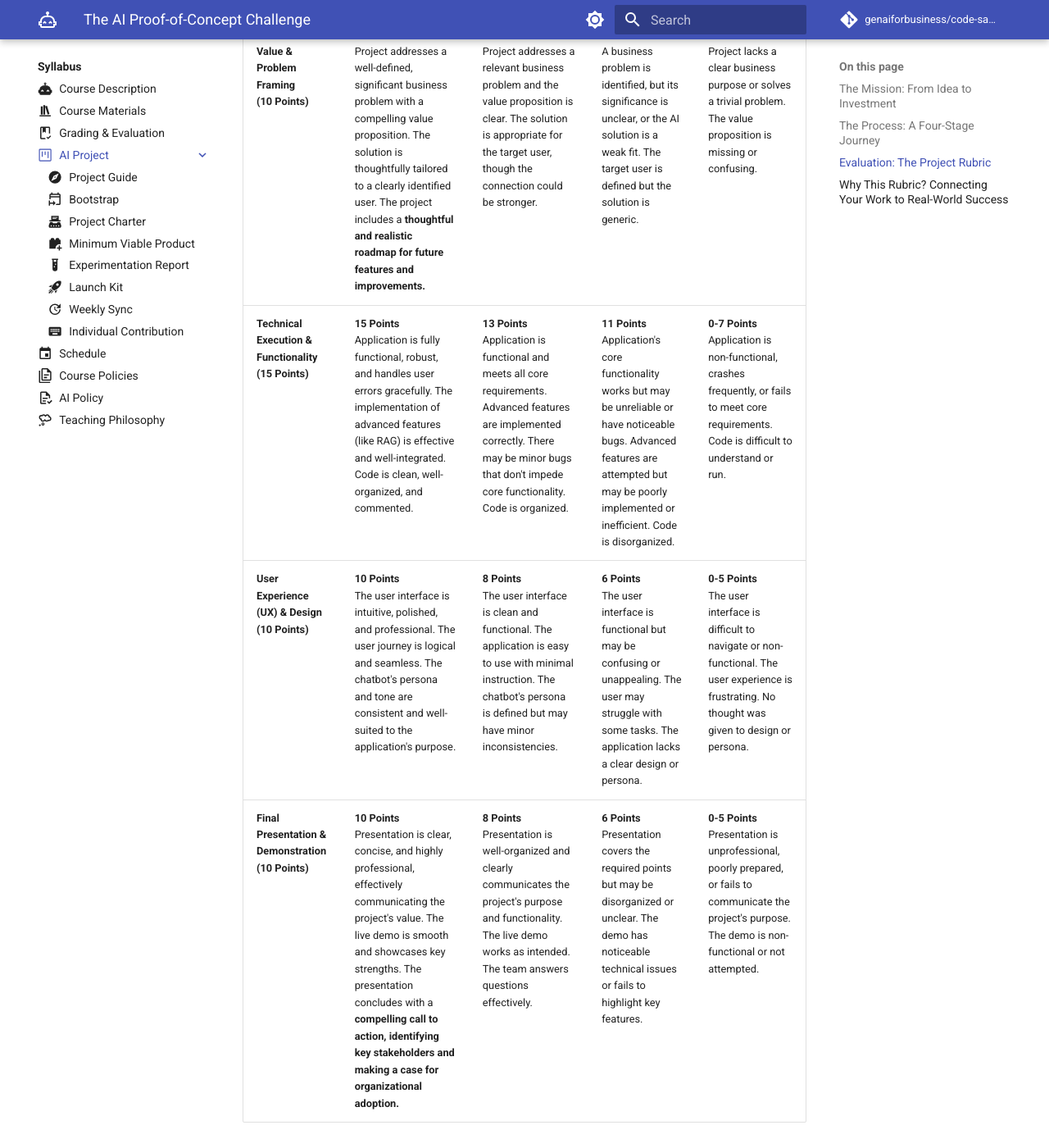
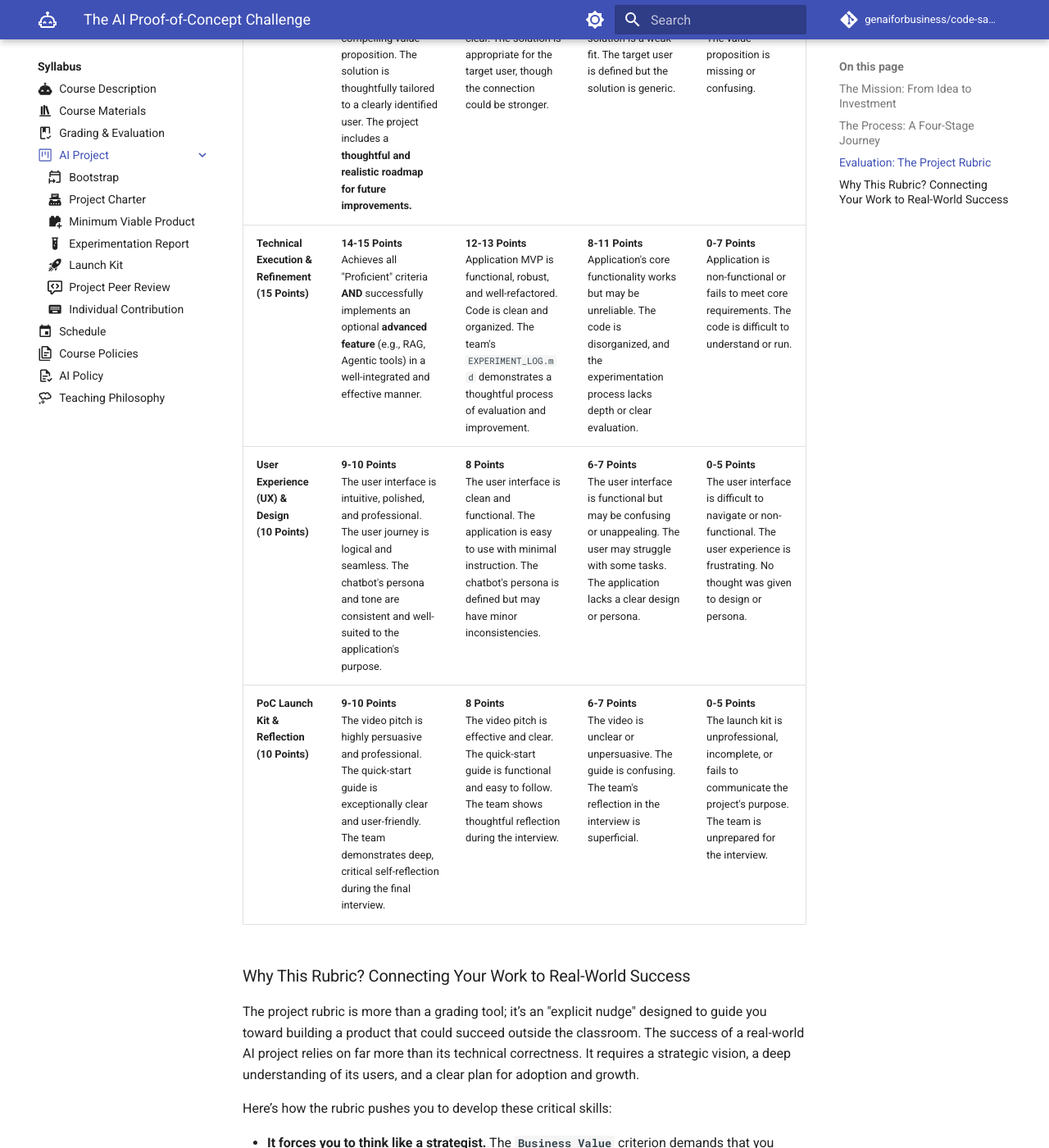
Before and after one commit to genaiforbusiness/genaiforbusiness.github.io, an MkDocs documentation site: the page built from docs/syllabus/ai-project/index.md, in a window 1280 px wide and 1400 px high, scrolled down 1307 px. Shown: the whole window at 82% size. Built offline with MkDocs 1.6.1 and Material for MkDocs 9.7.7, drawn with Linux system fonts in a browser that asks for light colours; comment, search, counter and statistics services are not loaded; some of the changed text lies outside the part shown.

Commit message:
update project sections

```diff
--- a/docs/syllabus/ai-project/index.md
+++ b/docs/syllabus/ai-project/index.md
@@ -4,51 +4,44 @@
 
 # The AI Proof-of-Concept Challenge
 
-## The Mission: From Idea to Investment
+### The Mission: From Idea to Investment
 
 Welcome to the central experience of this course: the AI Proof-of-Concept (PoC) Challenge.
 
 For the rest of this semester, your group will operate as a **cross-functional startup team** within a larger organization. Your mission is to identify a significant business challenge, design an innovative solution using Generative AI, and build a working prototype to prove its value.
 
-The ultimate goal is to **secure approval and funding** from a committee of senior stakeholders (the instructor and your peers). Your final presentation will be a formal pitch where you not only demonstrate your working application but also make a compelling business case for why your project deserves investment and resources to be developed further.
+The ultimate goal is to create a compelling **"launch kit"** for your PoC and reflect on your journey in a final team interview. This project is a realistic simulation of how AI products are conceived, built, championed, and reflected upon in a professional environment.
 
-This project is designed to be a realistic simulation of how AI products are conceived, built, and championed in a professional environment.
-
-
-## The Process: A Four-Stage Journey
+### The Process: A Four-Stage Journey
 
 Your team will progress through a structured, four-stage development lifecycle that mirrors modern agile practices. Each stage has specific tasks, goals, and deliverables designed to keep you on track.
 
-1.  **Stage 1: Ideation & Planning:** Define a valuable problem and create a clear, actionable plan.
+1.  **Stage 1: Ideation & Planning:** Define a valuable problem and create a clear, actionable plan and governance model.
 2.  **Stage 2: MVP Development:** Build the core, functional version of your chatbot—your Minimum Viable Product.
-3.  **Stage 3: Refinement & Advanced Features:** Enhance your MVP with a key advanced capability and a polished user experience.
-4.  **Stage 4: Finalizing & Pitching:** Polish your PoC, finalize your presentation, and deliver a compelling pitch.
+3.  **Stage 3: Experimentation & Refactoring:** Systematically test, evaluate, and improve your MVP through experimentation and code refactoring.
+4.  **Stage 4: The Launch & Reflection:** Create a professional "launch kit" for your PoC and reflect on your learning journey in a team interview.
 
-A detailed week-by-week roadmap with specific tasks and supporting resources is available in the **Project Roadmap** section of the course site.
+A detailed week-by-week roadmap with specific tasks and supporting resources is available in the **Course Schedule**.
 
+### Evaluation: The Project Rubric
 
-## Evaluation: The Project Rubric
-
-Your project is worth **45 points** of your final grade. It will be evaluated holistically based on the quality of your final prototype, the strategic thinking behind it, and the professionalism of your final pitch. The following rubric will be used for the formal evaluation.
+Your project is worth **45 points** of your final grade. It will be evaluated holistically based on the quality of your final prototype, your strategic thinking, and the professionalism of your launch materials. The following rubric will be used for the formal evaluation.
 
 | Criteria | Exemplary (A-Level) | Proficient (B-Level) | Developing (C-Level) | Unsatisfactory (D/F-Level) |
 | :--- | :--- | :--- | :--- | :--- |
-| **Business Value & Problem Framing**<br/>**(10 Points)** | **10 Points**<br/>Project addresses a well-defined, significant business problem with a compelling value proposition. The solution is thoughtfully tailored to a clearly identified user. The project includes a **thoughtful and realistic roadmap for future features and improvements.** | **8 Points**<br/>Project addresses a relevant business problem and the value proposition is clear. The solution is appropriate for the target user, though the connection could be stronger. | **6 Points**<br/>A business problem is identified, but its significance is unclear, or the AI solution is a weak fit. The target user is defined but the solution is generic. | **0-5 Points**<br/>Project lacks a clear business purpose or solves a trivial problem. The value proposition is missing or confusing. |
-| **Technical Execution & Functionality**<br/>**(15 Points)** | **15 Points**<br/>Application is fully functional, robust, and handles user errors gracefully. The implementation of advanced features (like RAG) is effective and well-integrated. Code is clean, well-organized, and commented. | **13 Points**<br/>Application is functional and meets all core requirements. Advanced features are implemented correctly. There may be minor bugs that don't impede core functionality. Code is organized. | **11 Points**<br/>Application's core functionality works but may be unreliable or have noticeable bugs. Advanced features are attempted but may be poorly implemented or inefficient. Code is disorganized. | **0-7 Points**<br/>Application is non-functional, crashes frequently, or fails to meet core requirements. Code is difficult to understand or run. |
-| **User Experience (UX) & Design**<br/>**(10 Points)** | **10 Points**<br/>The user interface is intuitive, polished, and professional. The user journey is logical and seamless. The chatbot's persona and tone are consistent and well-suited to the application's purpose. | **8 Points**<br/>The user interface is clean and functional. The application is easy to use with minimal instruction. The chatbot's persona is defined but may have minor inconsistencies. | **6 Points**<br/>The user interface is functional but may be confusing or unappealing. The user may struggle with some tasks. The application lacks a clear design or persona. | **0-5 Points**<br/>The user interface is difficult to navigate or non-functional. The user experience is frustrating. No thought was given to design or persona. |
-| **Final Presentation & Demonstration**<br/>**(10 Points)** | **10 Points**<br/>Presentation is clear, concise, and highly professional, effectively communicating the project's value. The live demo is smooth and showcases key strengths. The presentation concludes with a **compelling call to action, identifying key stakeholders and making a case for organizational adoption.** | **8 Points**<br/>Presentation is well-organized and clearly communicates the project's purpose and functionality. The live demo works as intended. The team answers questions effectively. | **6 Points**<br/>Presentation covers the required points but may be disorganized or unclear. The demo has noticeable technical issues or fails to highlight key features. | **0-5 Points**<br/>Presentation is unprofessional, poorly prepared, or fails to communicate the project's purpose. The demo is non-functional or not attempted. |
+| **Business Value & Problem Framing**<br/>**(10 Points)** | **9-10 Points**<br/>Project addresses a well-defined, significant business problem with a compelling value proposition. The solution is thoughtfully tailored to a clearly identified user. The project includes a **thoughtful and realistic roadmap for future improvements.** | **8 Points**<br/>Project addresses a relevant business problem and the value proposition is clear. The solution is appropriate for the target user, though the connection could be stronger. | **6-7 Points**<br/>A business problem is identified, but its significance is unclear, or the AI solution is a weak fit. The target user is defined but the solution is generic. | **0-5 Points**<br/>Project lacks a clear business purpose or solves a trivial problem. The value proposition is missing or confusing. |
+| **Technical Execution & Refinement**<br/>**(15 Points)** | **14-15 Points**<br/>Achieves all "Proficient" criteria **AND** successfully implements an optional **advanced feature** (e.g., RAG, Agentic tools) in a well-integrated and effective manner. | **12-13 Points**<br/>Application MVP is functional, robust, and well-refactored. Code is clean and organized. The team's `EXPERIMENT_LOG.md` demonstrates a thoughtful process of evaluation and improvement. | **8-11 Points**<br/>Application's core functionality works but may be unreliable. The code is disorganized, and the experimentation process lacks depth or clear evaluation. | **0-7 Points**<br/>Application is non-functional or fails to meet core requirements. The code is difficult to understand or run. |
+| **User Experience (UX) & Design**<br/>**(10 Points)** | **9-10 Points**<br/>The user interface is intuitive, polished, and professional. The user journey is logical and seamless. The chatbot's persona and tone are consistent and well-suited to the application's purpose. | **8 Points**<br/>The user interface is clean and functional. The application is easy to use with minimal instruction. The chatbot's persona is defined but may have minor inconsistencies. | **6-7 Points**<br/>The user interface is functional but may be confusing or unappealing. The user may struggle with some tasks. The application lacks a clear design or persona. | **0-5 Points**<br/>The user interface is difficult to navigate or non-functional. The user experience is frustrating. No thought was given to design or persona. |
+| **PoC Launch Kit & Reflection**<br/>**(10 Points)** | **9-10 Points**<br/>The video pitch is highly persuasive and professional. The quick-start guide is exceptionally clear and user-friendly. The team demonstrates deep, critical self-reflection during the final interview. | **8 Points**<br/>The video pitch is effective and clear. The quick-start guide is functional and easy to follow. The team shows thoughtful reflection during the interview. | **6-7 Points**<br/>The video is unclear or unpersuasive. The guide is confusing. The team's reflection in the interview is superficial. | **0-5 Points**<br/>The launch kit is unprofessional, incomplete, or fails to communicate the project's purpose. The team is unprepared for the interview. |
 
+### Why This Rubric? Connecting Your Work to Real-World Success
 
-## Why This Rubric? Connecting Your Work to Real-World Success
-
-The project rubric is more than a grading tool; it’s an "explicit nudge" designed to guide you toward building a product that could succeed outside the classroom. The success of a real-world AI project relies on far more than just its technical correctness. It requires a strategic vision, a deep understanding of its users, and a clear plan for adoption and growth.
+The project rubric is more than a grading tool; it’s an "explicit nudge" designed to guide you toward building a product that could succeed outside the classroom. The success of a real-world AI project relies on far more than its technical correctness. It requires a strategic vision, a deep understanding of its users, and a clear plan for adoption and growth.
 
 Here’s how the rubric pushes you to develop these critical skills:
 
-  * **It forces you to think like a strategist.** The **`Business Value`** criterion demands that you address a hard problem for the right user group. By requiring a **roadmap**, it pushes you to think about the project's **continual evolution** to keep up with changing user needs and technology.
-
+  * **It forces you to think like a strategist.** The **`Business Value`** criterion demands that you address a hard problem for the right user group. By requiring a **roadmap**, it pushes you to think about the project's **continual evolution**.
   * **It makes you accountable for adoption.** The **`User Experience`** criterion directly measures how well you've designed a solution that minimizes disruption for the end-user. An intuitive and polished product is one that people will actually want to use.
-
-  * **It prepares you to be an organizational champion.** The **`Final Presentation`** criterion is your opportunity to secure the financial, people, and data resources needed for your project to survive. By requiring you to make a **case for adoption** to key stakeholders, it trains you in the crucial skill of winning support for your ideas.
+  * **It prepares you to be an organizational champion.** The **`PoC Launch Kit`** requires you to communicate your project's value not as an academic exercise, but as a real product ready for users. The **`Team Interview`** challenges you to articulate your learnings, a key skill for any leader.
 
 By focusing on these four areas, the rubric ensures you are not just learning to code an AI, but learning to build an AI *product*.
--- a/mkdocs.yml
+++ b/mkdocs.yml
@@ -123,13 +123,12 @@
     - Grading & Evaluation: syllabus/grading.md
     - AI Project:
         - syllabus/ai-project/index.md
-        - Project Guide: syllabus/ai-project/guide.md
         - Bootstrap: syllabus/ai-project/bootstrap.md
         - Project Charter: syllabus/ai-project/charter.md
         - Minimum Viable Product: syllabus/ai-project/mvp.md
         - Experimentation Report: syllabus/ai-project/refactor.md
         - Launch Kit: syllabus/ai-project/launch-kit.md
-        - Weekly Sync: syllabus/ai-project/weekly-updates.md
+        - Project Peer Review: syllabus/ai-project/peer-review.md
         - Individual Contribution: syllabus/ai-project/individual-contribution.md
     - Schedule: syllabus/schedule.md
     - Course Policies: syllabus/course-policies.md
```
Also changed, not shown: docs/index.md (+0 -2 lines), docs/syllabus/ai-project/guide.md (deleted, +0 -118 lines), docs/syllabus/ai-project/peer-review.md (added, +63 -0 lines), docs/syllabus/ai-project/weekly-updates.md (deleted, +0 -87 lines).
